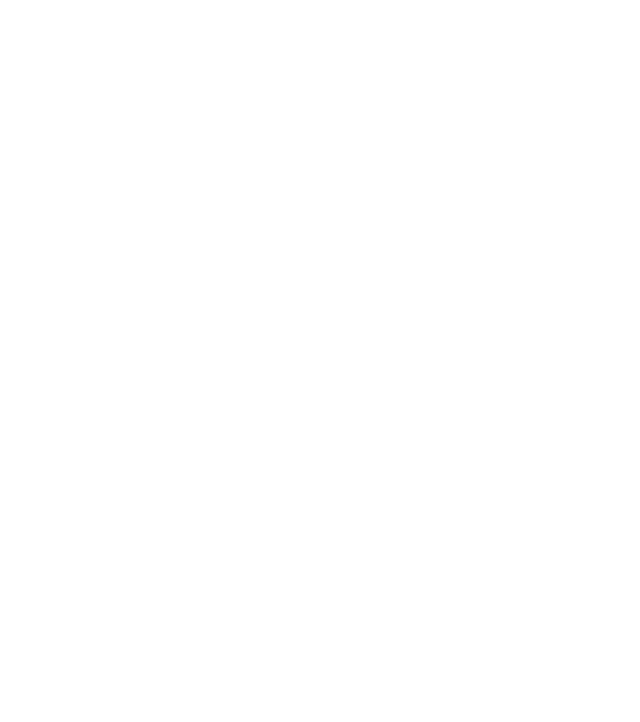
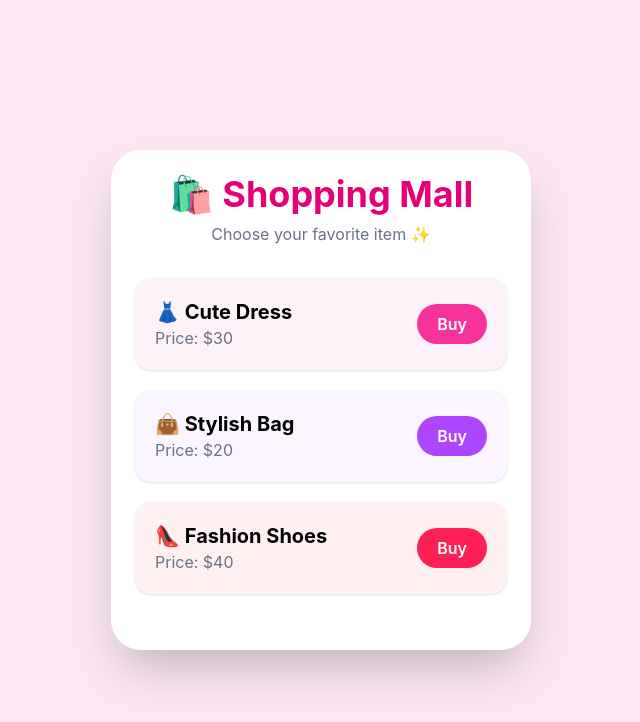
Before and after one commit to EityRoy-027/React-Shopping-Project, a React (Vite) app in the folder react-shopping-project/: page / in a window 1280 px wide. Shown: the top 722 px of the page, without its empty margins (319-959 px from the left). Built offline with nearby package versions, Linux system fonts and the light colour scheme.

Commit message:
react shopping project

```diff
--- a/react-shopping-project/src/App.jsx
+++ b/react-shopping-project/src/App.jsx
@@ -5,7 +5,86 @@ function App() {
 
   return (
     <>
+  <div className="h-screen bg-pink-100 flex justify-center items-center">
 
+      <div className="w-[420px] min-h-[500px] bg-white rounded-[30px] shadow-2xl p-6">
+
+        {/* Title */}
+        <div className="text-center">
+          <h1 className="text-4xl font-bold text-pink-600">
+            🛍️ Shopping Mall
+          </h1>
+
+          <p className="text-gray-500 mt-2">
+            Choose your favorite item ✨
+          </p>
+        </div>
+
+        {/* Product Card */}
+        <div className="mt-8 flex flex-col gap-5">
+
+          {/* Dress */}
+          <div className="bg-pink-50 p-5 rounded-2xl flex justify-between items-center shadow-sm">
+
+            <div>
+              <h2 className="text-xl font-bold">
+                👗 Cute Dress
+              </h2>
+
+              <p className="text-gray-500">
+                Price: $30
+              </p>
+            </div>
+
+            <button className="bg-pink-500 hover:bg-pink-600 text-white px-5 py-2 rounded-full font-semibold">
+              Buy
+            </button>
+
+          </div>
+
+          {/* Bag */}
+          <div className="bg-purple-50 p-5 rounded-2xl flex justify-between items-center shadow-sm">
+
+            <div>
+              <h2 className="text-xl font-bold">
+                👜 Stylish Bag
+              </h2>
+
+              <p className="text-gray-500">
+                Price: $20
+              </p>
+            </div>
+
+            <button className="bg-purple-500 hover:bg-purple-600 text-white px-5 py-2 rounded-full font-semibold">
+              Buy
+            </button>
+
+          </div>
+
+          {/* Shoes */}
+          <div className="bg-rose-50 p-5 rounded-2xl flex justify-between items-center shadow-sm">
+
+            <div>
+              <h2 className="text-xl font-bold">
+                👠 Fashion Shoes
+              </h2>
+
+              <p className="text-gray-500">
+                Price: $40
+              </p>
+            </div>
+
+            <button className="bg-rose-500 hover:bg-rose-600 text-white px-5 py-2 rounded-full font-semibold">
+              Buy
+            </button>
+
+          </div>
+
+        </div>
+
+      </div>
+
+    </div>
     </>
   )
 }
```
